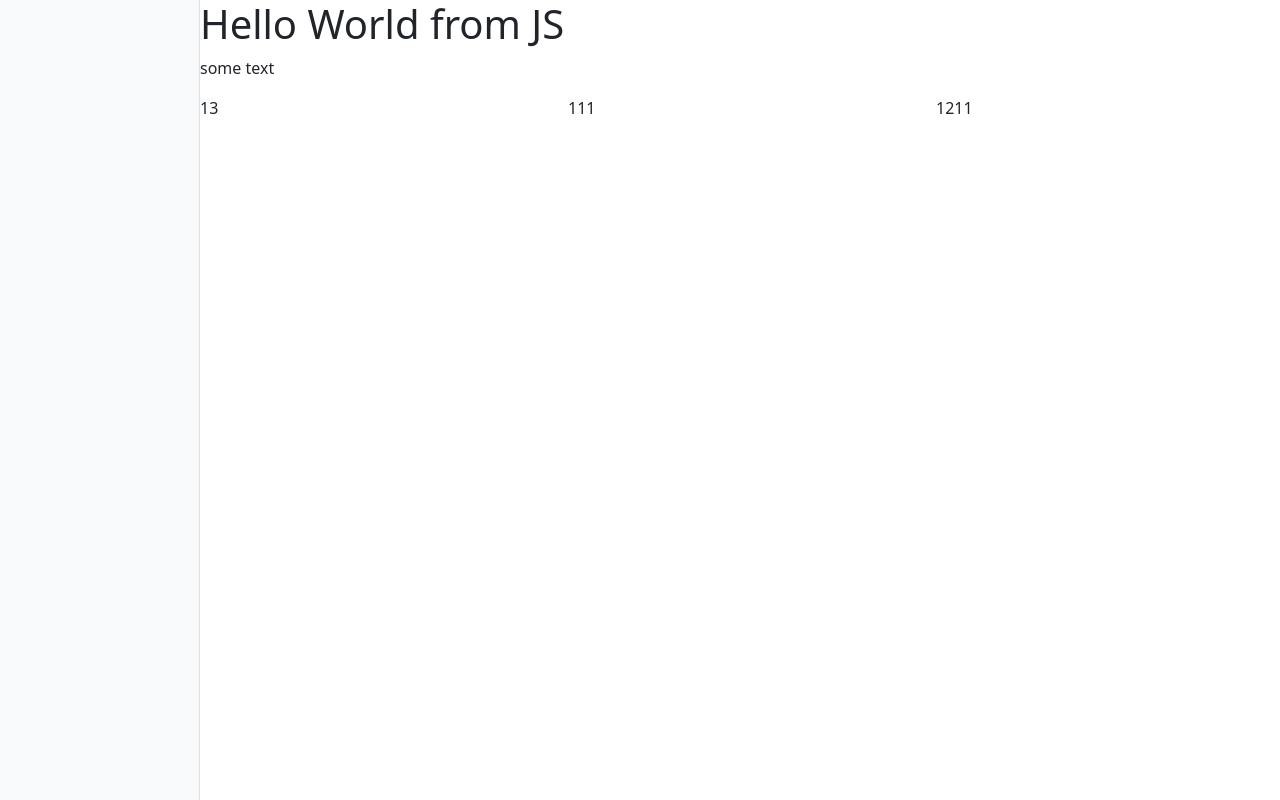
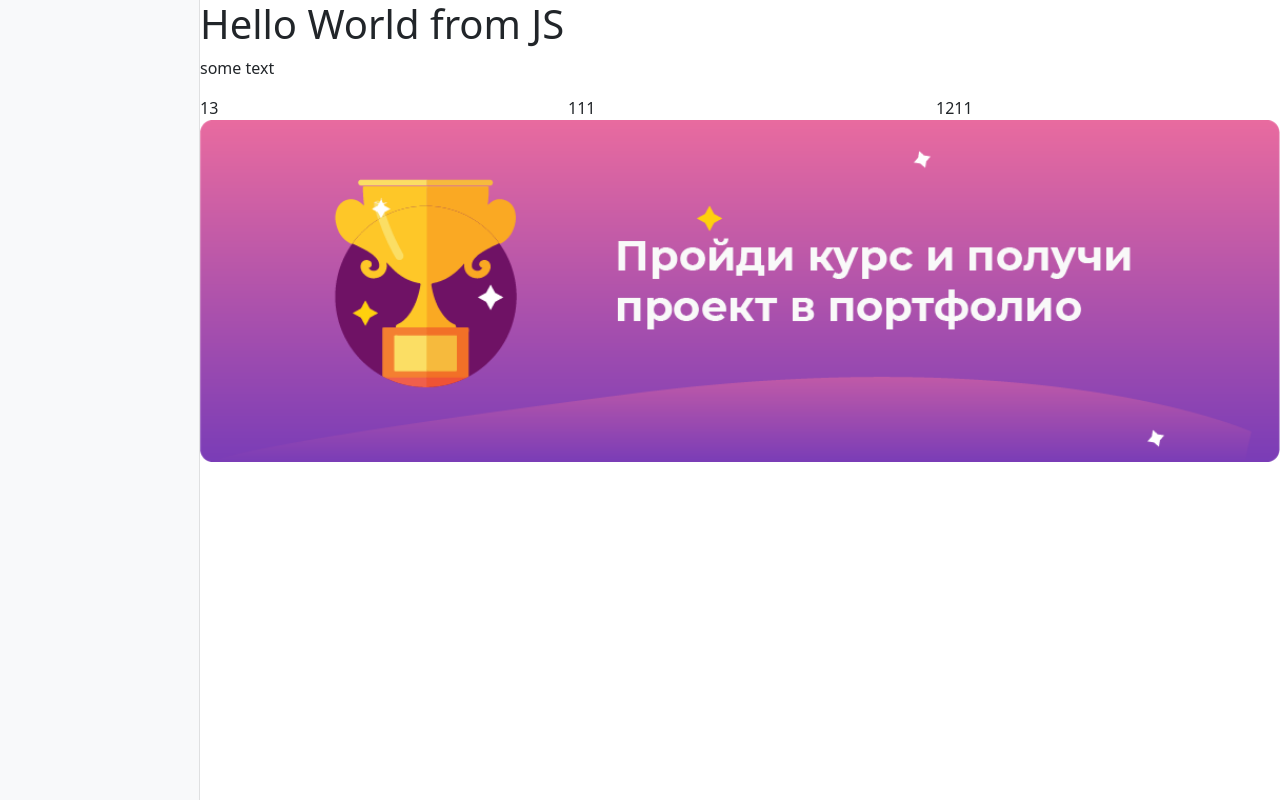
Before and after one commit to Solitario97/project-22-practice-js-website, a plain HTML site: page index.html in a window 1280 px wide. Drawn offline with nearby package versions, Linux system fonts and the light colour scheme.

Commit message:
first commit v3

```diff
--- a/index.js
+++ b/index.js
@@ -7,8 +7,9 @@ const model = [
         '13',
         '111',
         '1211',
+    ]},
+    {type: 'image', value: './assets/image.png'}
 
-    ]}
 ];
 
 model.forEach(block =>{
@@ -19,6 +20,8 @@ model.forEach(block =>{
         html = text(block);
     } else if (block.type === 'columns') {
         html = columns(block);
+    } else if (block.type === 'image') {
+        html = image(block);
     }
 
     site.insertAdjacentHTML("beforeend", html);
@@ -59,3 +62,11 @@ function columns(block) {
         </div>
     `
 }
+
+function image(block) {
+    return `
+        <div class="row">
+            <img src="${block.value}" alt="">
+        </div>
+    `
+}
```
Also changed, not shown: assets/image.png (added), index.html (line endings or trailing spaces).
